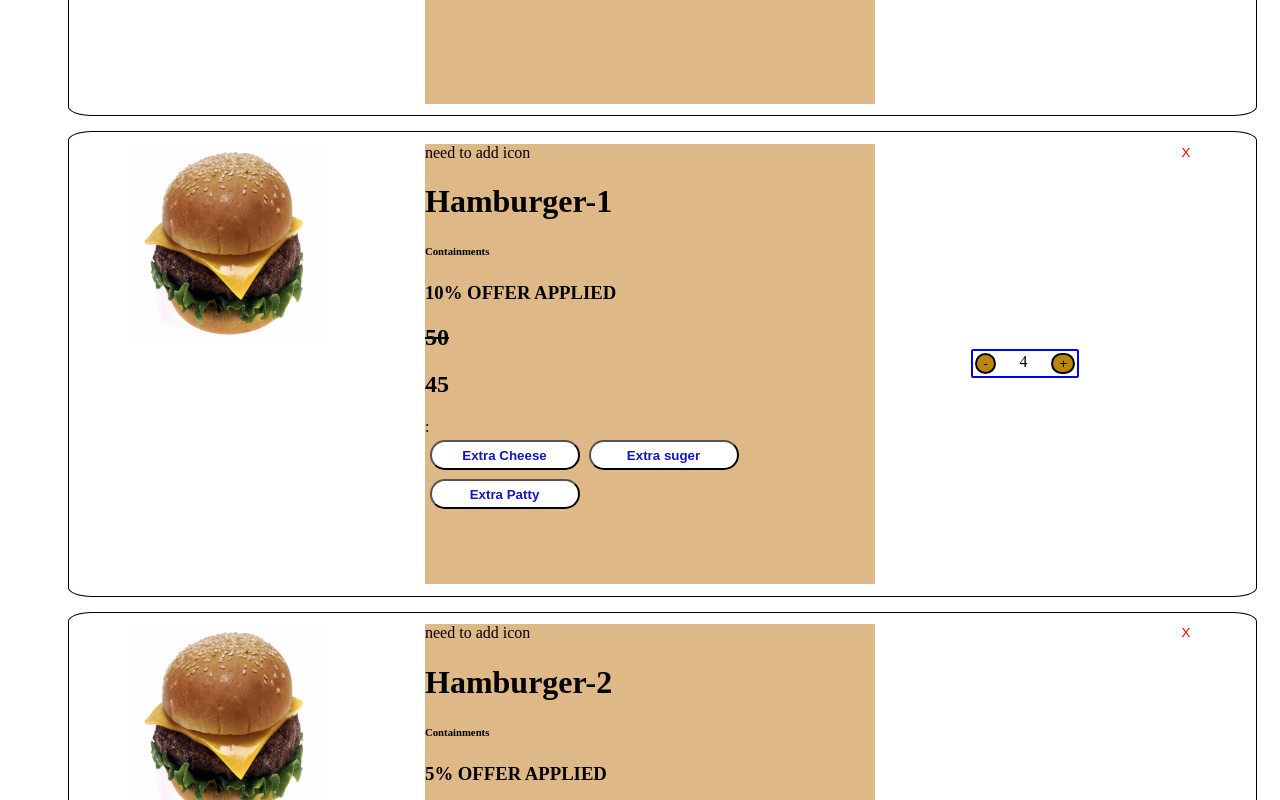
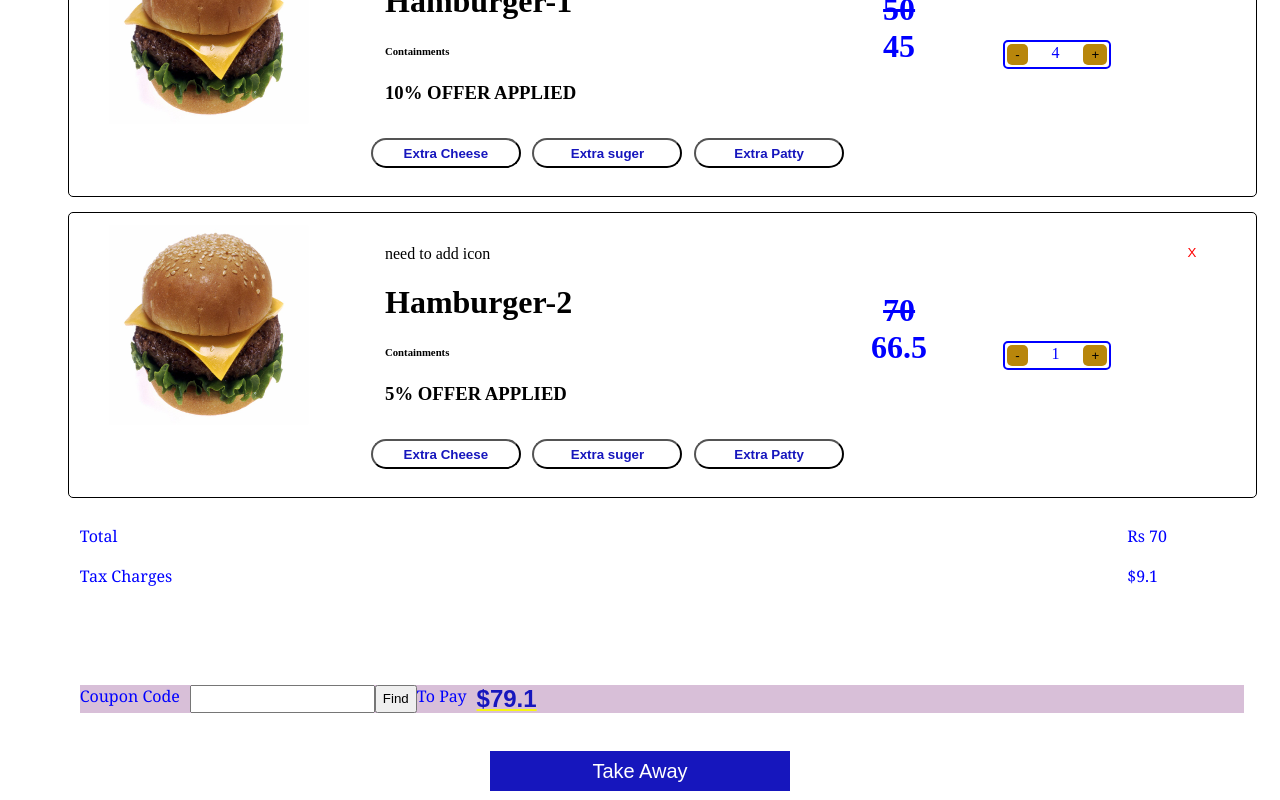
Before and after one commit to VinayVeerappaji/react-taskone, a React (Create React App) app: page / in a window 1280 px wide. Shown: the part 720-1520 px from the top of the page. Built offline with nearby package versions, Linux system fonts and the light colour scheme.

Commit message:
made some more css improvements

```diff
--- a/src/App.css
+++ b/src/App.css
@@ -15,6 +15,46 @@
     border: none;
 
 }
+
+.bill-container{
+    width: 100%;
+    height: 200px;
+    padding: 1%;
+    margin : 15px 10px;
+}
+.top-line{
+    height: 80%;
+    display: flex;
+    flex-direction: row;
+
+}
+.top-line .details{
+    display: flex;
+    flex-direction: column;
+    width: 90%;
+
+}
+.top-line .amount{
+    display: flex;
+    flex-direction: column;
+
+
+}
+.bill-container label{
+    font-size: 1em;
+    font-family: Georgia, 'Times New Roman', Times, serif;
+    color: blue;
+    padding-right: 10px;
+
+}
+.bottom-line{
+    width: 100%;
+    display: flex;
+    flex-direction: row;
+    background-color: thistle;
+}
+
+
 
 .foot-content{
 
--- a/src/Bill.js
+++ b/src/Bill.js
@@ -6,19 +6,25 @@ class Bill extends React.Component {
         console.log(this.props)
         return(
             <div class="bill-container">
+                <div className="top-line">
                 <div class="details">
-                    <h3>Total</h3>
-                    <h3>Tax Charges</h3>
+                    <label>Total</label><br/>
+                    <label>Tax Charges</label>
                 </div>
-                <div class="price">
-                    {`Rs ${this.props.values[0]}`}
-                    {`$${this.props.values[1]}`}
+                <div class="amount">
+                   <label>{`Rs ${this.props.values[0]}`}</label> <br/>
+                    <label>{`$${this.props.values[1]}`}</label>
                 </div>
-                <h3>Coupon Code</h3>
-                <input type="textbox" />
-                <button>Find</button>
-                <h4>To Pay</h4>
-                <h2>{`$${this.props.values[2]}`}</h2>
+                </div>
+                <div className="bottom-line">
+                    <label>Coupon Code</label>
+                    <input type="textbox" />
+                    <button>Find</button>
+
+                    <label>To Pay</label>
+                    <label><strong>{`$${this.props.values[2]}`}</strong></label>
+                </div>
+
             </div>
 
         )
--- a/src/components/Item/index.js
+++ b/src/components/Item/index.js
@@ -8,25 +8,33 @@ class Items extends React.Component {
             <div class='container'>
                 <img src={BurgerImage} class="food-image" alt='burger'/>
                 <div class='container-content'>
+                    <div className="main-content">
                         <div class="item-detail">
                             <label>need to add icon</label>
                             <h1>{this.props.itemName}</h1>
                             <h6>Containments</h6>
                             {this.props.discount>0&&<h3>{this.props.discount}% OFFER APPLIED</h3>}
                         </div>
+
                         <div class='price'>
                             {this.props.discount>0?
                                 <>
-                            <h2 style={{textDecoration:'line-through'}}>{this.props.price}</h2>
-                            <h2 >{this.props.price-(this.props.price * this.props.discount/100)}</h2>:
+                                <label style={{textDecoration:'line-through'}}>{this.props.price}</label>
+                                <label >{this.props.price-(this.props.price * this.props.discount/100)}</label>
                                 </>
                                 :
-                            <h2>{this.props.price}</h2>
+                                <label>{this.props.price}</label>
                                 }
                         </div>
-                    <button className='optionbutton'>Extra Cheese</button>
-                    <button className='optionbutton'>Extra suger</button>
-                    <button className='optionbutton'>Extra Patty</button>
+                    </div>
+                    <div className='top-up'>
+                            <button >Extra Cheese</button>
+                            <button >Extra suger</button>
+                            <button >Extra Patty</button>
+                        </div>
+
+
+
 
                 </div>
 
--- a/src/components/Item/style.css
+++ b/src/components/Item/style.css
@@ -2,14 +2,14 @@
 
 .container{
     width: 100%;
-    height: 55vh;
+    /* height: 55vh; */
     display: flex;
     justify-content: space-around;
     flex-direction: row;
     flex-wrap: wrap;
     padding: 1%;
     border: 1px solid black;
-    border-radius: 2%;
+    border-radius: 5px;
     margin : 15px 10px;
 }
 .container img{
@@ -18,37 +18,46 @@
 
 
 }
+
 .container-content{
 
-    background-color: burlywood;
+    background-color: white;
+    width: 50%;
 }
-.quantity{
+.main-content{
+    height: 80%;
     display: flex;
-    border: 2px solid;
-    border-color: blue;
-    width: 100px;
-    align-self: center;
-    border-radius: 2px;
-    padding: 2px;
+    justify-content: flex-start;
+    flex-direction: row;
 }
-.quantity label{
-    flex-grow: 2;
-    text-align: center;
-}
-.quantity button{
-    border: 2px solid;
-    border-radius: 20px;
-    background-color: darkgoldenrod;
+.item-detail{
+    width: 80%;
+    padding: 20px;
+    margin: 2ox
 }
 
-.cancelbutton button{
+.price{
 
-    border: none;
-    color: red;
-    background-color: transparent;
+    display: flex;
+    flex-direction: column;
+    justify-content: center;
+    align-items: center;
+    width: 100px;
+}
+.price label{
+    font-size: 2em;
+    font-weight: bold;
+    font-family: cursive;
+    color: blue;
+}
+.top-up{
+    display: flex;
+    widows: 80%;
 
+    align-self: flex-end;
 }
-.optionbutton {
+.top-up button {
+
     margin: 1%;
     width: 150px;
     height: 30px;
@@ -57,3 +66,37 @@
     color: #1616bd;
     font-weight: 700;
 }
+
+
+
+
+
+.quantity{
+    display: flex;
+    border: 2px solid;
+    border-color: blue;
+    width: 100px;
+    align-self: center;
+    border-radius: 5px;
+    padding: 2px;
+}
+.quantity label{
+    flex-grow: 2;
+    text-align: center;
+    color: blue;
+}
+.quantity button{
+    border: 2px solid;
+    border-color: transparent;
+    border-radius: 5px;
+    background-color: darkgoldenrod;
+}
+
+.cancelbutton button{
+    padding: 10px;
+    margin: 10px;
+    border: none;
+    color: red;
+    background-color: transparent;
+
+}
```
Lines whose indentation alone changed are shown as unchanged.
